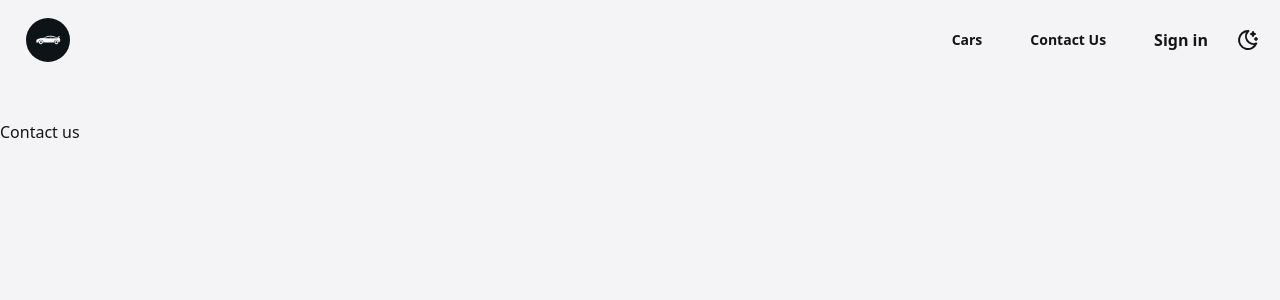
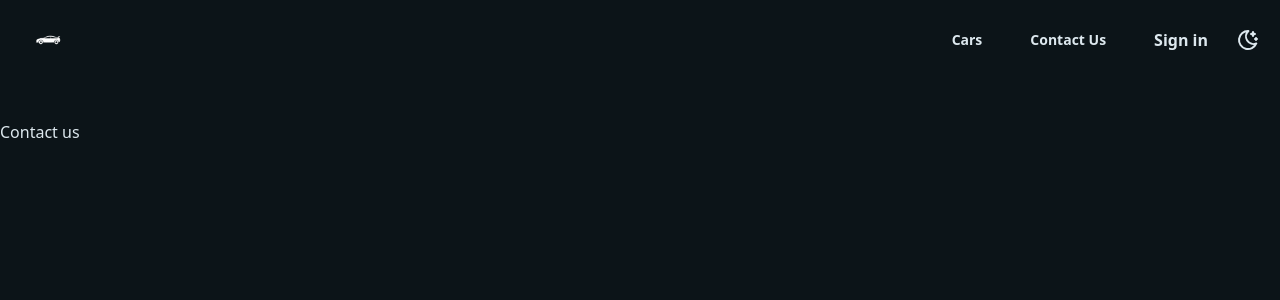
Before and after one commit to CALLmeDOMIN/car-rental, a Next.js app: page /contact in a window 1280 px wide. Shown: the top 300 px of the page. Built offline with nearby package versions, Linux system fonts and the light colour scheme; no server answers.

Commit message:
default dark theme

```diff
--- a/src/app/layout.tsx
+++ b/src/app/layout.tsx
@@ -14,7 +14,7 @@ export default function RootLayout({
 }: {
     children: React.ReactNode
 }) {
-    const theme = cookies().get('theme')?.value
+    const theme = cookies().get('theme')?.value || 'dark'
 
     return (
         <ClerkProvider>
```
